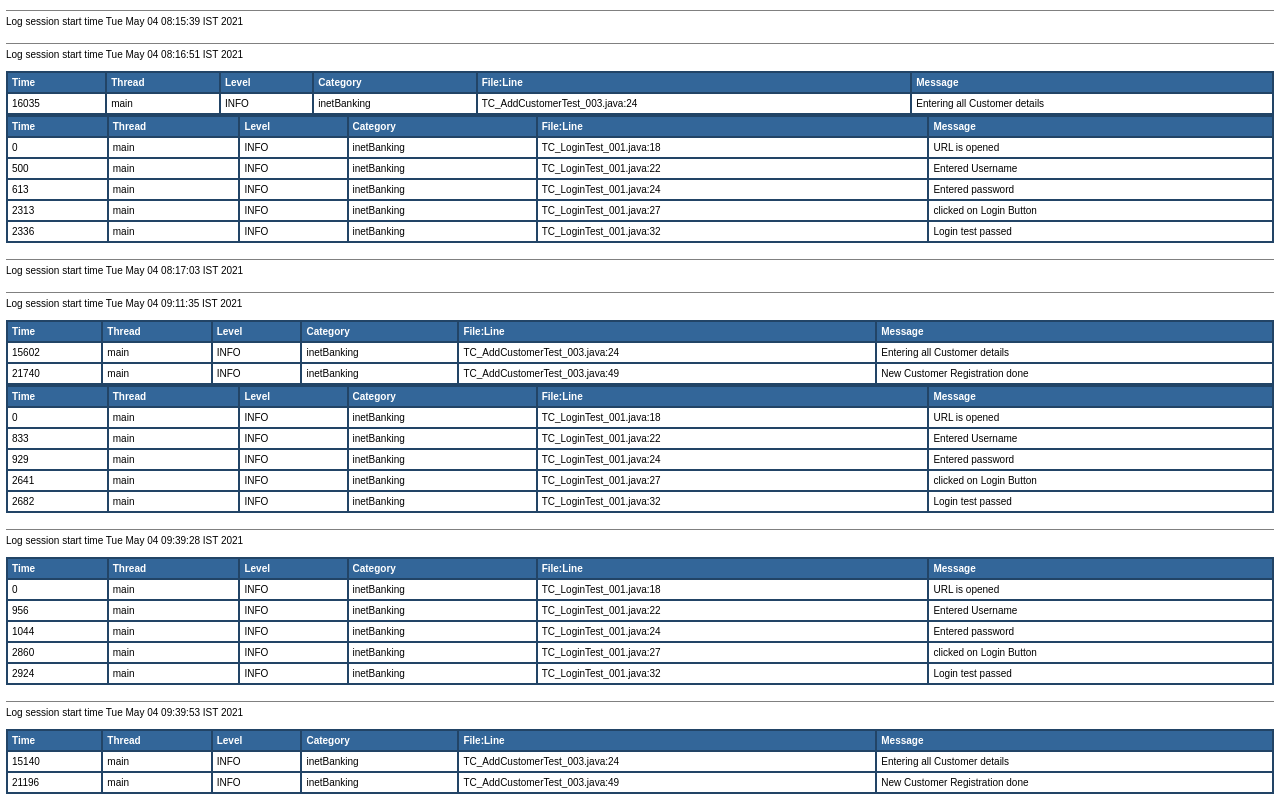
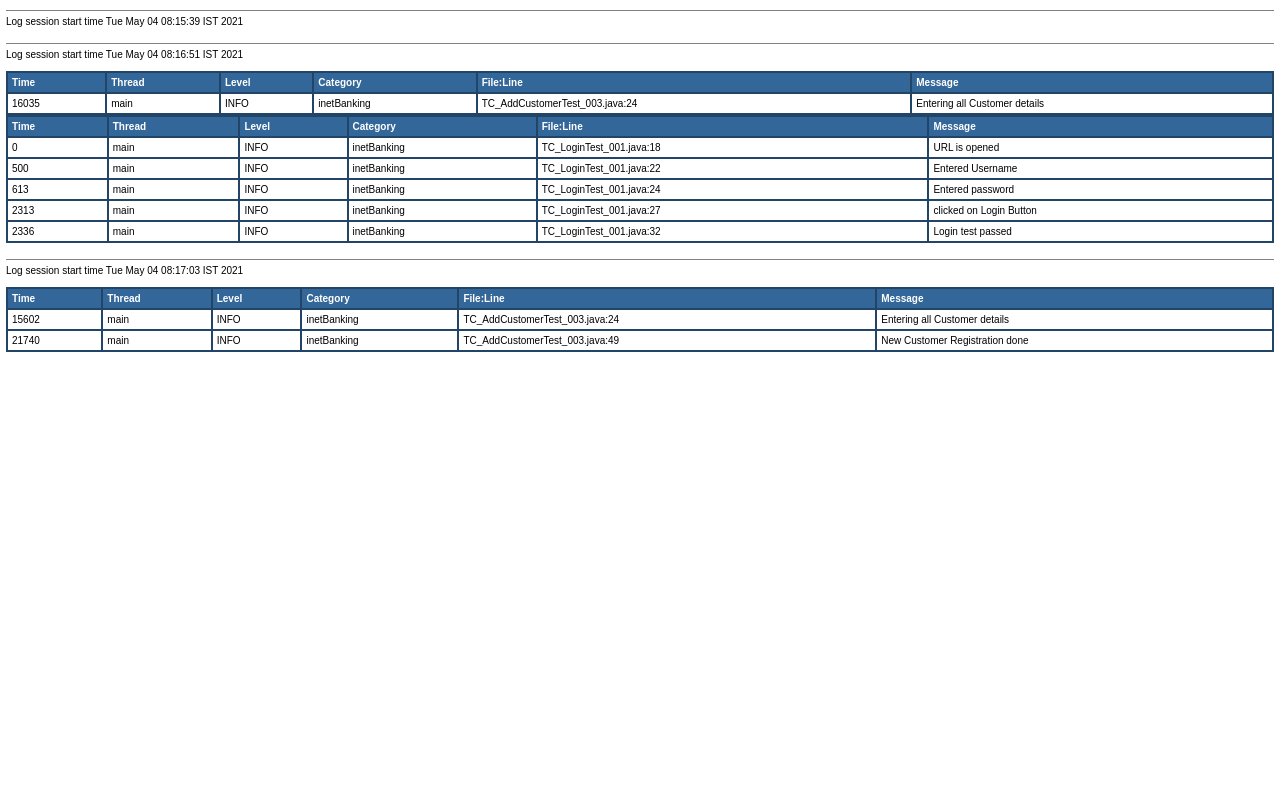
Before and after one commit to NareshKumar452/inetBankingV1, a plain HTML site: page log/application.html in a window 1280 px wide. Shown: the part 3381-4181 px from the top of the page. After the commit the page ends 3739 px from the top, so only its background shows below. Drawn offline with Linux system fonts and the light colour scheme.

Commit message:
test case3

```diff
--- a/TestNG.xml
+++ b/TestNG.xml
@@ -10,7 +10,7 @@
 		<parameter name ="browser" value ="chrome">
 			<classes>
 				 <class name = "com.inetBanking.testCase.TC_LoginTest_001"/> -->
-				<!--  <class name = "com.inetBanking.testCase.TC_LoginDDT_002"/> -->
+				<class name = "com.inetBanking.testCase.TC_LoginDDT_002"/>
 				<class name = "com.inetBanking.testCase.TC_AddCustomerTest_003"/>
 			</classes>
 		</parameter>
--- a/log/application.html
+++ b/log/application.html
@@ -1573,187 +1573,3 @@ Log session start time Tue May 04 08:17:03 IST 2021<br>
 <td>TC_AddCustomerTest_003.java:49</td>
 <td title="Message">New Customer Registration done</td>
 </tr>
-<!DOCTYPE HTML PUBLIC "-//W3C//DTD HTML 4.01 Transitional//EN" "http://www.w3.org/TR/html4/loose.dtd">
-<html>
-<head>
-<title>Application log</title>
-<style type="text/css">
-<!--
-body, table {font-family: arial,sans-serif; font-size: x-small;}
-th {background: #336699; color: #FFFFFF; text-align: left;}
--->
-</style>
-</head>
-<body bgcolor="#FFFFFF" topmargin="6" leftmargin="6">
-<hr size="1" noshade>
-Log session start time Tue May 04 09:11:35 IST 2021<br>
-<br>
-<table cellspacing="0" cellpadding="4" border="1" bordercolor="#224466" width="100%">
-<tr>
-<th>Time</th>
-<th>Thread</th>
-<th>Level</th>
-<th>Category</th>
-<th>File:Line</th>
-<th>Message</th>
-</tr>
-
-<tr>
-<td>0</td>
-<td title="main thread">main</td>
-<td title="Level">INFO</td>
-<td title="inetBanking category">inetBanking</td>
-<td>TC_LoginTest_001.java:18</td>
-<td title="Message">URL is opened</td>
-</tr>
-
-<tr>
-<td>833</td>
-<td title="main thread">main</td>
-<td title="Level">INFO</td>
-<td title="inetBanking category">inetBanking</td>
-<td>TC_LoginTest_001.java:22</td>
-<td title="Message">Entered Username</td>
-</tr>
-
-<tr>
-<td>929</td>
-<td title="main thread">main</td>
-<td title="Level">INFO</td>
-<td title="inetBanking category">inetBanking</td>
-<td>TC_LoginTest_001.java:24</td>
-<td title="Message">Entered password</td>
-</tr>
-
-<tr>
-<td>2641</td>
-<td title="main thread">main</td>
-<td title="Level">INFO</td>
-<td title="inetBanking category">inetBanking</td>
-<td>TC_LoginTest_001.java:27</td>
-<td title="Message">clicked on Login Button</td>
-</tr>
-
-<tr>
-<td>2682</td>
-<td title="main thread">main</td>
-<td title="Level">INFO</td>
-<td title="inetBanking category">inetBanking</td>
-<td>TC_LoginTest_001.java:32</td>
-<td title="Message">Login test passed</td>
-</tr>
-</table>
-<br>
-</body></html><!DOCTYPE HTML PUBLIC "-//W3C//DTD HTML 4.01 Transitional//EN" "http://www.w3.org/TR/html4/loose.dtd">
-<html>
-<head>
-<title>Application log</title>
-<style type="text/css">
-<!--
-body, table {font-family: arial,sans-serif; font-size: x-small;}
-th {background: #336699; color: #FFFFFF; text-align: left;}
--->
-</style>
-</head>
-<body bgcolor="#FFFFFF" topmargin="6" leftmargin="6">
-<hr size="1" noshade>
-Log session start time Tue May 04 09:39:28 IST 2021<br>
-<br>
-<table cellspacing="0" cellpadding="4" border="1" bordercolor="#224466" width="100%">
-<tr>
-<th>Time</th>
-<th>Thread</th>
-<th>Level</th>
-<th>Category</th>
-<th>File:Line</th>
-<th>Message</th>
-</tr>
-
-<tr>
-<td>0</td>
-<td title="main thread">main</td>
-<td title="Level">INFO</td>
-<td title="inetBanking category">inetBanking</td>
-<td>TC_LoginTest_001.java:18</td>
-<td title="Message">URL is opened</td>
-</tr>
-
-<tr>
-<td>956</td>
-<td title="main thread">main</td>
-<td title="Level">INFO</td>
-<td title="inetBanking category">inetBanking</td>
-<td>TC_LoginTest_001.java:22</td>
-<td title="Message">Entered Username</td>
-</tr>
-
-<tr>
-<td>1044</td>
-<td title="main thread">main</td>
-<td title="Level">INFO</td>
-<td title="inetBanking category">inetBanking</td>
-<td>TC_LoginTest_001.java:24</td>
-<td title="Message">Entered password</td>
-</tr>
-
-<tr>
-<td>2860</td>
-<td title="main thread">main</td>
-<td title="Level">INFO</td>
-<td title="inetBanking category">inetBanking</td>
-<td>TC_LoginTest_001.java:27</td>
-<td title="Message">clicked on Login Button</td>
-</tr>
-
-<tr>
-<td>2924</td>
-<td title="main thread">main</td>
-<td title="Level">INFO</td>
-<td title="inetBanking category">inetBanking</td>
-<td>TC_LoginTest_001.java:32</td>
-<td title="Message">Login test passed</td>
-</tr>
-</table>
-<br>
-</body></html><!DOCTYPE HTML PUBLIC "-//W3C//DTD HTML 4.01 Transitional//EN" "http://www.w3.org/TR/html4/loose.dtd">
-<html>
-<head>
-<title>Application log</title>
-<style type="text/css">
-<!--
-body, table {font-family: arial,sans-serif; font-size: x-small;}
-th {background: #336699; color: #FFFFFF; text-align: left;}
--->
-</style>
-</head>
-<body bgcolor="#FFFFFF" topmargin="6" leftmargin="6">
-<hr size="1" noshade>
-Log session start time Tue May 04 09:39:53 IST 2021<br>
-<br>
-<table cellspacing="0" cellpadding="4" border="1" bordercolor="#224466" width="100%">
-<tr>
-<th>Time</th>
-<th>Thread</th>
-<th>Level</th>
-<th>Category</th>
-<th>File:Line</th>
-<th>Message</th>
-</tr>
-
-<tr>
-<td>15140</td>
-<td title="main thread">main</td>
-<td title="Level">INFO</td>
-<td title="inetBanking category">inetBanking</td>
-<td>TC_AddCustomerTest_003.java:24</td>
-<td title="Message">Entering all Customer details</td>
-</tr>
-
-<tr>
-<td>21196</td>
-<td title="main thread">main</td>
-<td title="Level">INFO</td>
-<td title="inetBanking category">inetBanking</td>
-<td>TC_AddCustomerTest_003.java:49</td>
-<td title="Message">New Customer Registration done</td>
-</tr>
```
Also changed, not shown: 16 other files.
